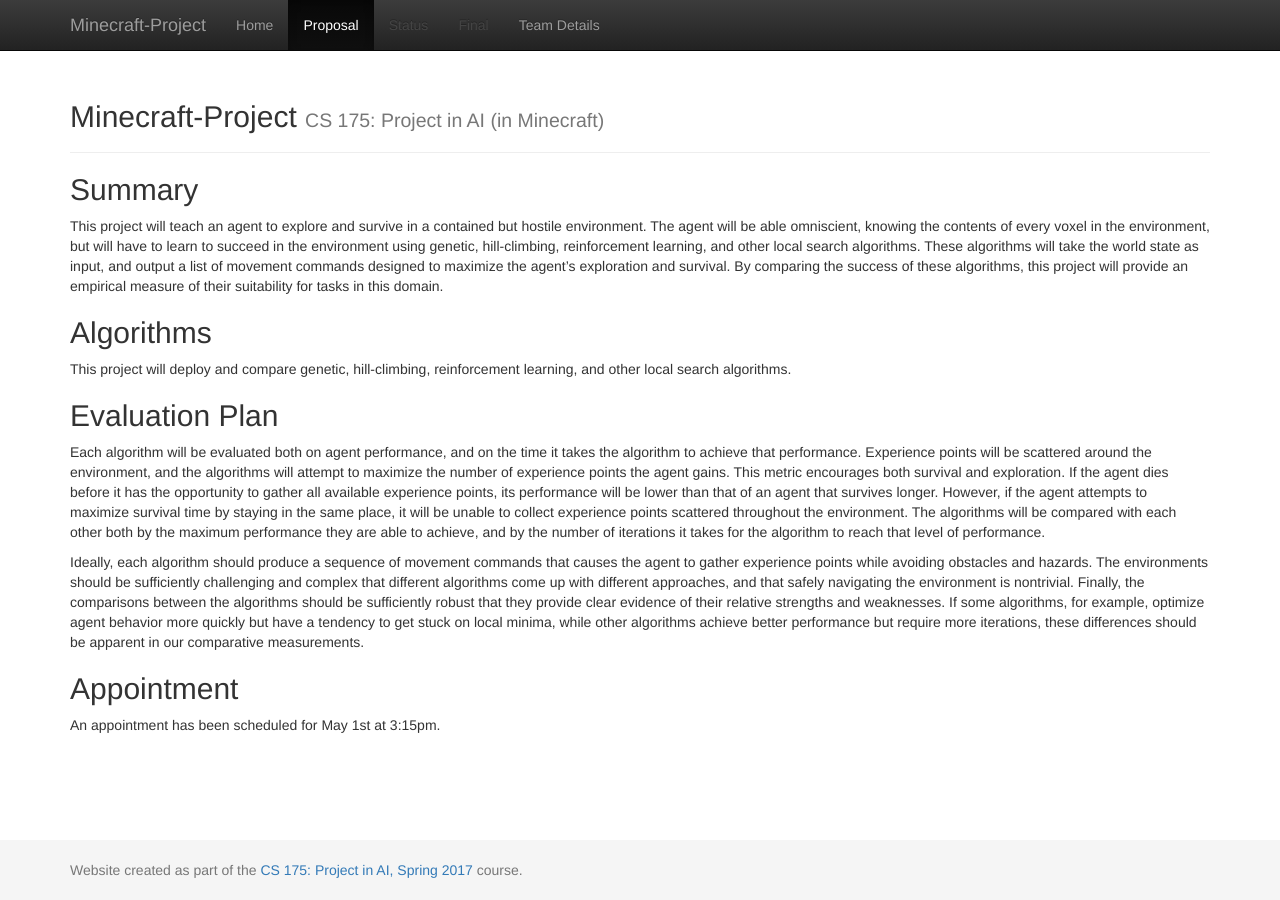
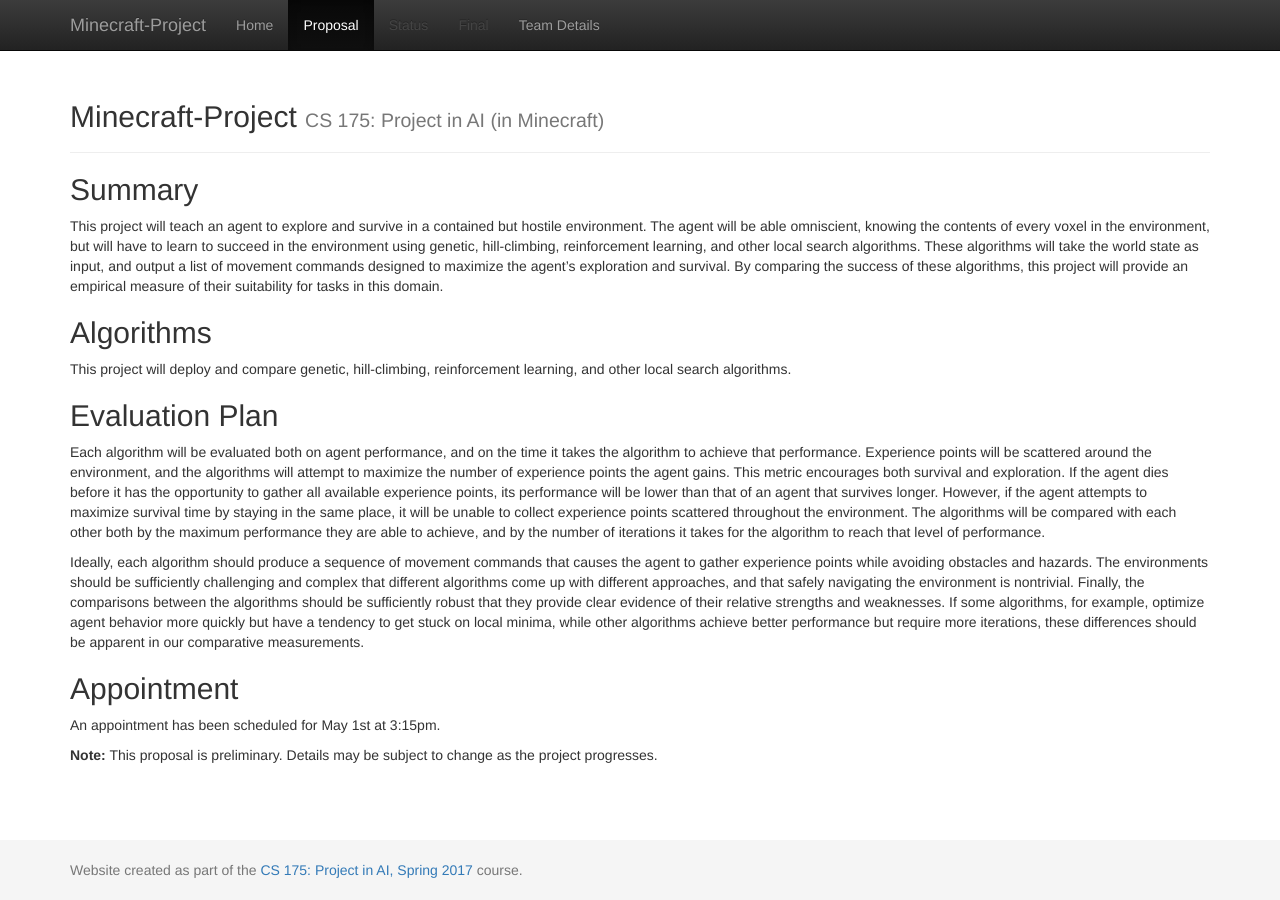
Before and after one commit to r58Playz/MinePac, a Jekyll site: the page built from docs/proposal.md, in a window 1280 px wide. Built offline with Jekyll 4.4.1, drawn with Linux system fonts in a browser that asks for light colours.

Commit message:
updated readme and proposal

```diff
--- a/docs/proposal.md
+++ b/docs/proposal.md
@@ -19,3 +19,5 @@
 
 ## Appointment
 An appointment has been scheduled for May 1st at 3:15pm.
+
+**Note:** This proposal is preliminary. Details may be subject to change as the project progresses.
```
Also changed, not shown: README.md.
